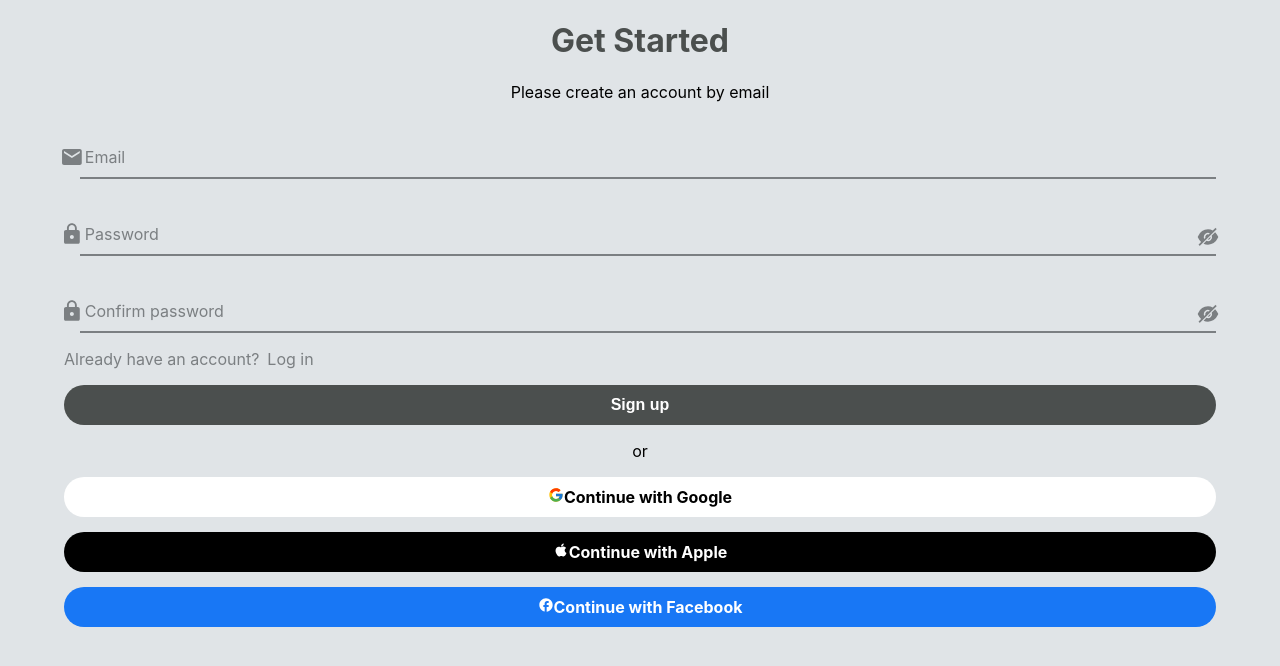
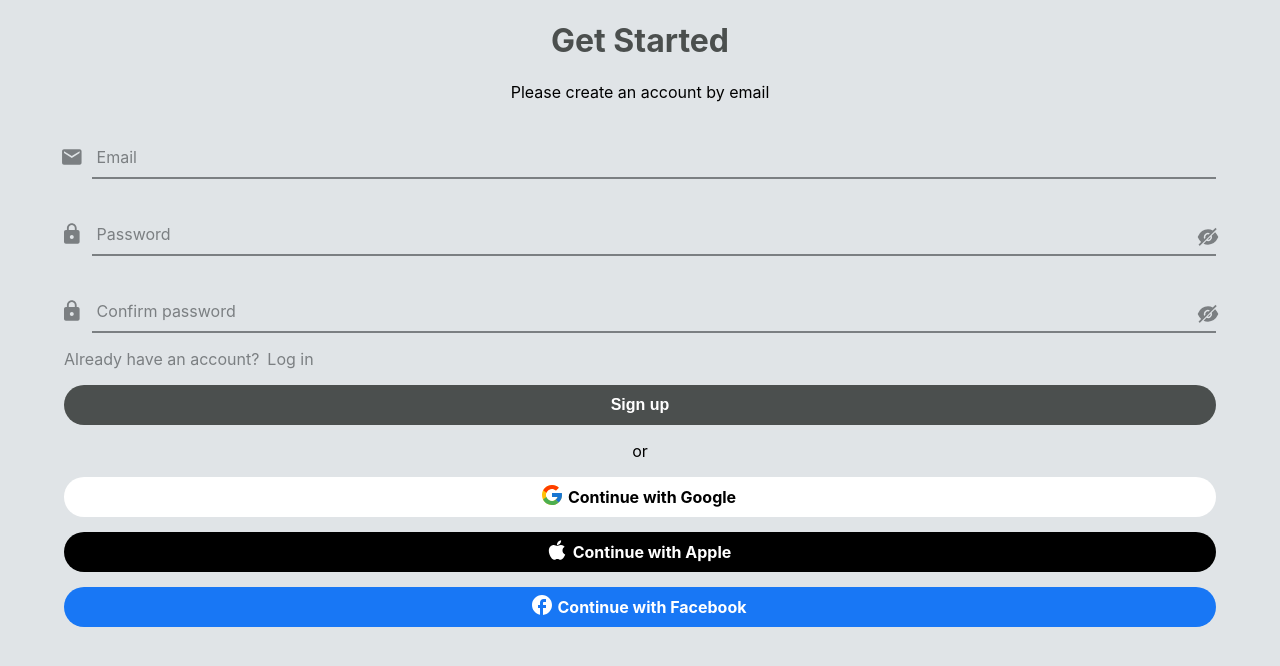
Before and after one commit to jwseph/NavagatioBackend, a React (Create React App) app in the folder frontend/: page / in a window 1280 px wide. Shown: the top 666 px of the page. Built offline with nearby package versions, Linux system fonts and the light colour scheme; no server answers.

Commit message:
Updated button icons to be nicer looking

```diff
--- a/frontend/src/layout/ButtonList.js
+++ b/frontend/src/layout/ButtonList.js
@@ -6,9 +6,9 @@ import { AiFillApple } from 'react-icons/ai';
 const ButtonList = () => {
   return(
     <div className="button-container">
-      <Button theme='btn-white'><FcGoogle/>Continue with Google</Button>
-      <Button theme='btn-black'><AiFillApple/>Continue with Apple</Button>
-      <Button theme='btn-blue'><MdFacebook/>Continue with Facebook</Button>
+      <Button theme='btn-white'><FcGoogle className='button-icon'/>Continue with Google</Button>
+      <Button theme='btn-black'><AiFillApple className='button-icon'/>Continue with Apple</Button>
+      <Button theme='btn-blue'><MdFacebook className='button-icon'/>Continue with Facebook</Button>
     </div>
   )
 }
--- a/frontend/src/sass/style/Auth.scss
+++ b/frontend/src/sass/style/Auth.scss
@@ -23,6 +23,7 @@ h1 {
     position: relative;
     border-bottom: 2px solid $medium-gray;
     width: 100%;
+    margin-left: 12px;
 }
 
 input {
@@ -85,6 +86,11 @@ label {
     color: $medium-gray;
 }
 
+.button-icon {
+    scale: 1.5;
+    margin-right: 8px;
+}
+
 .input-field {
     @include flex;
     margin-top: 35px;
```
Also changed, not shown: frontend/src/Layout/TripList.js (deleted, +0 -36 lines).
